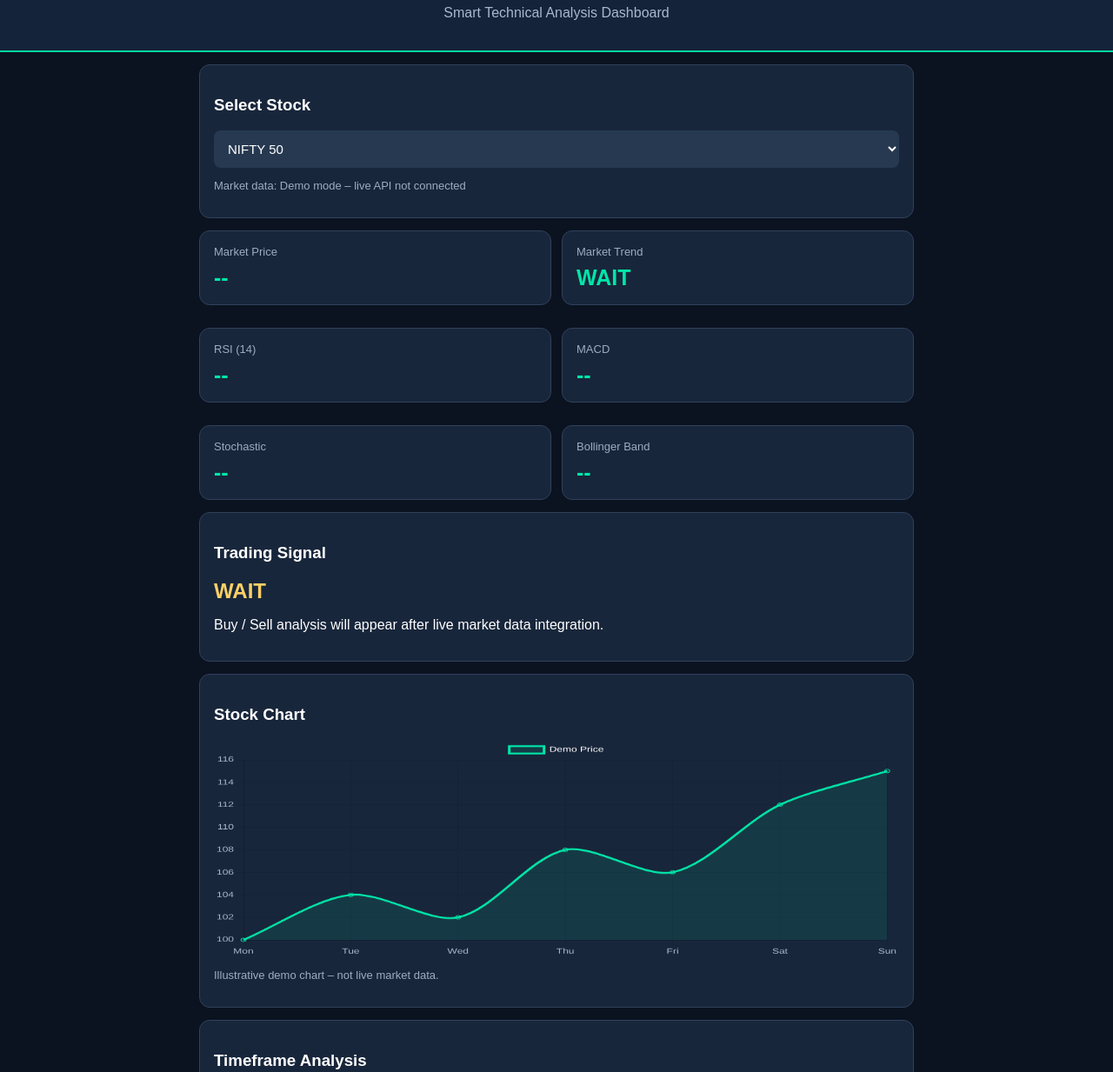
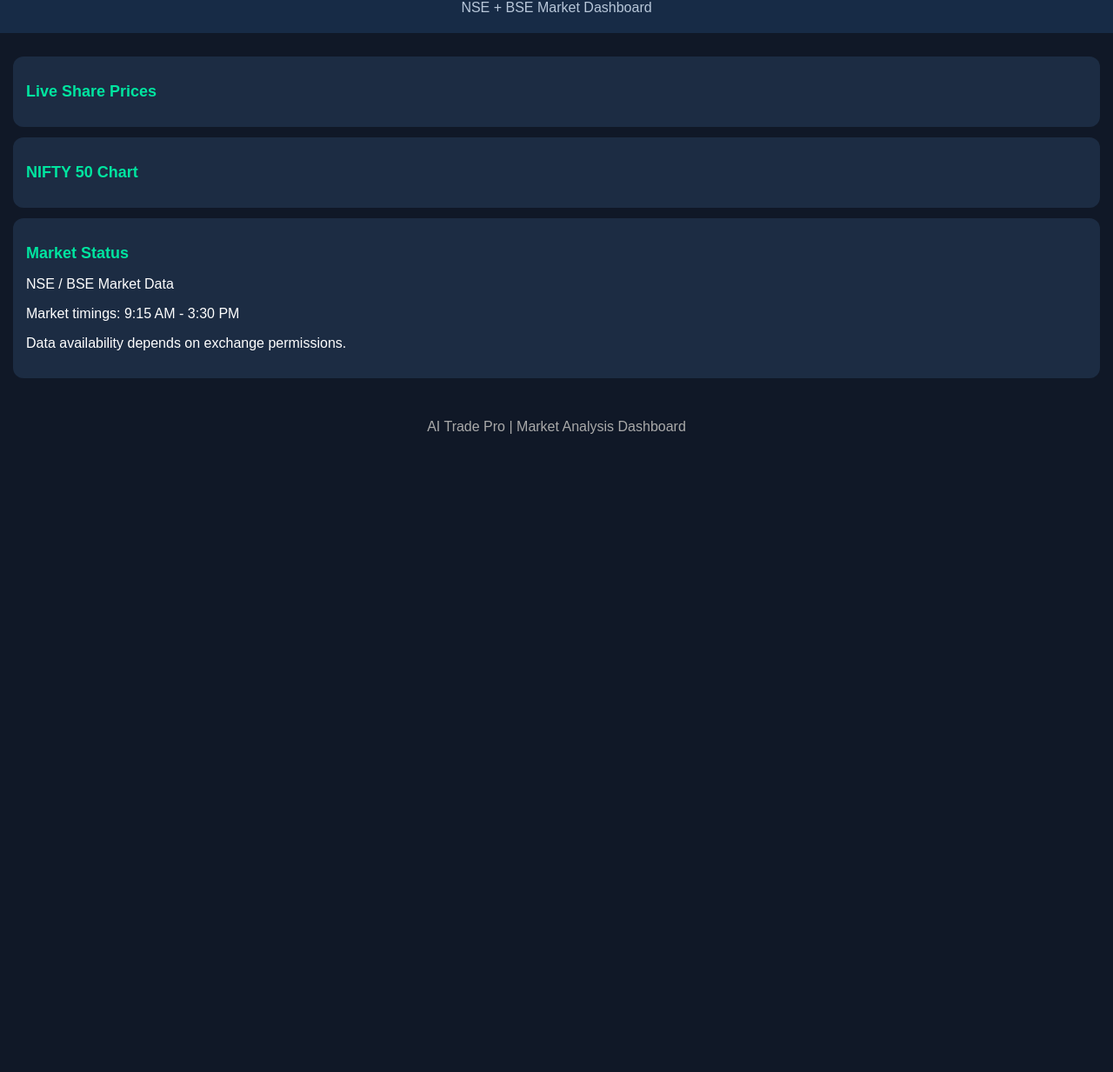
Before and after one commit to dhananjayekande28/Stock, a plain HTML site: page index.html in a window 1280 px wide. Shown: the part 65-1298 px from the top of the page at 87% size. After the commit the page ends 800 px from the top, so only its background shows below. Drawn offline with nearby package versions, Linux system fonts and the light colour scheme; a script that the page names is missing.

Commit message:
index.html

```diff
--- a/index.html
+++ b/index.html
@@ -5,141 +5,102 @@
 <meta charset="UTF-8">
 <meta name="viewport" content="width=device-width, initial-scale=1.0">
 <title>AI Trade Pro</title>
-<script src="https://cdn.jsdelivr.net/npm/chart.js"></script>
 <style>
-*{box-sizing:border-box}
-body{margin:0;background:#0b1220;color:#fff;font-family:Arial,sans-serif}
-header{background:#14233a;padding:18px;text-align:center;border-bottom:2px solid #00d6a0}
-h1{color:#00e6a8;margin:0}
-header p{color:#aab8ce}
-.container{padding:14px;max-width:850px;margin:auto}
-.card{background:#18263b;border:1px solid #30415b;border-radius:12px;padding:16px;margin-bottom:14px}
-.grid{display:grid;grid-template-columns:repeat(2,1fr);gap:12px}
-.value{font-size:25px;font-weight:bold;color:#00e6a8;margin-top:8px}
-.small{color:#9eacc2;font-size:13px}
-select,button{padding:12px;border-radius:8px;border:0;font-size:15px}
-select{background:#263951;color:white;width:100%}
-button{background:#00c995;color:#071b19;font-weight:bold;cursor:pointer}
-.signal{font-size:24px;color:#ffd166;font-weight:bold}
-canvas{width:100%!important;height:250px!important}
-footer{text-align:center;color:#8c9bb0;padding:20px;font-size:12px}
-@media(max-width:400px){.grid{grid-template-columns:1fr}}
+body {
+  margin:0;
+  background:#101827;
+  color:white;
+  font-family:Arial,sans-serif;
+}
+header {
+  background:#172b46;
+  padding:20px;
+  text-align:center;
+}
+h1 {color:#00e5a0;margin:0;}
+.subtitle {color:#b8c7d9;margin-top:8px;}
+.section {padding:15px;}
+.panel {
+  background:#1c2c43;
+  padding:15px;
+  border-radius:12px;
+  margin:12px 0;
+}
+h2 {color:#00e5a0;font-size:18px;}
+iframe {width:100%;border:0;}
+.footer {text-align:center;color:#aaa;padding:20px;}
 </style>
 </head>
 <body>
 
 <header>
 <h1>AI TRADE PRO</h1>
-<p>Smart Technical Analysis Dashboard</p>
+<div class="subtitle">NSE + BSE Market Dashboard</div>
 </header>
 
-<div class="container">
+<div class="section">
 
-<div class="card">
-<h3>Select Stock</h3>
-<select id="stock">
-<option>NIFTY 50</option>
-<option>BANK NIFTY</option>
-<option>RELIANCE</option>
-<option>HDFC BANK</option>
-<option>ICICI BANK</option>
-<option>TCS</option>
-<option>INFOSYS</option>
-<option>SBIN</option>
-</select>
-<p class="small">Market data: Demo mode – live API not connected</p>
-</div>
-
-<div class="grid">
-<div class="card">
-<div class="small">Market Price</div>
-<div class="value" id="price">--</div>
-</div>
-<div class="card">
-<div class="small">Market Trend</div>
-<div class="value">WAIT</div>
-</div>
-<div class="card">
-<div class="small">RSI (14)</div>
-<div class="value">--</div>
-</div>
-<div class="card">
-<div class="small">MACD</div>
-<div class="value">--</div>
-</div>
-<div class="card">
-<div class="small">Stochastic</div>
-<div class="value">--</div>
-</div>
-<div class="card">
-<div class="small">Bollinger Band</div>
-<div class="value">--</div>
+<div class="panel">
+<h2>Live Share Prices</h2>
+<div class="tradingview-widget-container">
+<div class="tradingview-widget-container__widget"></div>
+<script type="text/javascript"
+src="https://s3.tradingview.com/external-embedding/embed-widget-ticker-tape.js"
+async>
+{
+"symbols": [
+{"proName":"NSE:NIFTY","title":"NIFTY 50"},
+{"proName":"NSE:BANKNIFTY","title":"BANK NIFTY"},
+{"proName":"NSE:RELIANCE","title":"RELIANCE"},
+{"proName":"NSE:TCS","title":"TCS"},
+{"proName":"NSE:INFY","title":"INFOSYS"},
+{"proName":"BSE:500325","title":"RELIANCE BSE"}
+],
+"showSymbolLogo":true,
+"isTransparent":true,
+"displayMode":"adaptive",
+"colorTheme":"dark",
+"locale":"en"
+}
+</script>
 </div>
 </div>
 
-<div class="card">
-<h3>Trading Signal</h3>
-<div class="signal">WAIT</div>
-<p>Buy / Sell analysis will appear after live market data integration.</p>
-</div>
-
-<div class="card">
-<h3>Stock Chart</h3>
-<canvas id="chart"></canvas>
-<p class="small">Illustrative demo chart – not live market data.</p>
-</div>
-
-<div class="card">
-<h3>Timeframe Analysis</h3>
-<div class="grid">
-<div>Daily <div class="value">--</div></div>
-<div>Weekly <div class="value">--</div></div>
-<div>Monthly <div class="value">--</div></div>
-<div>Yearly <div class="value">--</div></div>
+<div class="panel">
+<h2>NIFTY 50 Chart</h2>
+<div class="tradingview-widget-container">
+<div id="chart"></div>
+<script src="https://s3.tradingview.com/tv.js"></script>
+<script>
+new TradingView.widget({
+"width":"100%",
+"height":400,
+"symbol":"NSE:NIFTY",
+"interval":"D",
+"timezone":"Asia/Kolkata",
+"theme":"dark",
+"style":"1",
+"locale":"en",
+"enable_publishing":false,
+"allow_symbol_change":true,
+"container_id":"chart"
+});
+</script>
 </div>
 </div>
 
-<div class="card">
-<h3>Risk Management</h3>
-<p>Entry Price: --</p>
-<p>Target: --</p>
-<p>Stop Loss: --</p>
-<p class="small">Signals are unavailable until verified market data is connected.</p>
+<div class="panel">
+<h2>Market Status</h2>
+<p>NSE / BSE Market Data</p>
+<p>Market timings: 9:15 AM - 3:30 PM</p>
+<p>Data availability depends on exchange permissions.</p>
 </div>
 
 </div>
 
-<footer>
-AI Trade Pro | Technical Analysis Demo<br>
-Trading involves market risk. Verify data before investing.
-</footer>
-
-<script>
-const ctx=document.getElementById('chart');
-new Chart(ctx,{
-type:'line',
-data:{
-labels:['Mon','Tue','Wed','Thu','Fri','Sat','Sun'],
-datasets:[{
-label:'Demo Price',
-data:[100,104,102,108,106,112,115],
-borderColor:'#00e6a8',
-backgroundColor:'rgba(0,230,168,.10)',
-fill:true,
-tension:.3
-}]
-},
-options:{
-responsive:true,
-maintainAspectRatio:false,
-plugins:{legend:{labels:{color:'white'}}},
-scales:{
-x:{ticks:{color:'#aab8ce'}},
-y:{ticks:{color:'#aab8ce'}}
-}
-}
-});
-</script>
+<div class="footer">
+AI Trade Pro | Market Analysis Dashboard
+</div>
 
 </body>
 </html>
```
